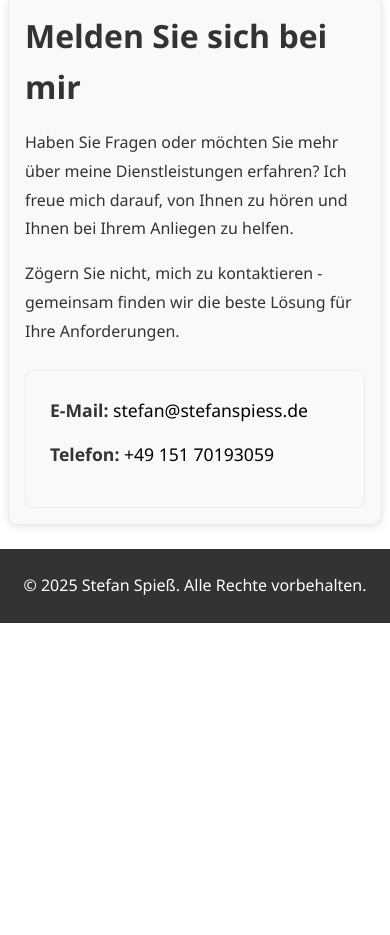
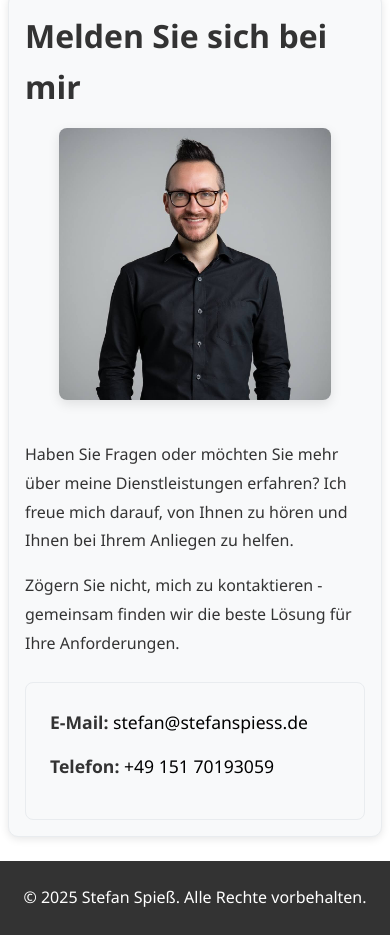
Before and after one commit to StefanSpiess/stefanspiess_de, a plain HTML site: page index.html in a window 390 px wide. Shown: the part 6020-6955 px from the top of the page. Before the commit the page ends 6643 px from the top, so only its background shows below. Drawn offline with Linux system fonts and the light colour scheme.

Commit message:
Add Stefan's professional image to contact section
- Integrate grey_black_business_stefan.jpg into 'Melden Sie sich bei mir' section
- Create responsive grid layout with image on the right (desktop) and top (mobile)
- Add hover effects and proper styling for the contact image
- Implement responsive design for tablets (768px) and smartphones (480px)
- Apply cache-busting parameter to image reference for consistency

```diff
--- a/index.html
+++ b/index.html
@@ -249,12 +249,21 @@
 
         <section class="content-section" id="kontakt">
             <h2>Melden Sie sich bei mir</h2>
-            <p>Haben Sie Fragen oder möchten Sie mehr über meine Dienstleistungen erfahren? Ich freue mich darauf, von Ihnen zu hören und Ihnen bei Ihrem Anliegen zu helfen.</p>
-            <p>Zögern Sie nicht, mich zu kontaktieren - gemeinsam finden wir die beste Lösung für Ihre Anforderungen.</p>
 
-            <div class="contact-info">
-                <p><strong>E-Mail:</strong> <a href="mailto:stefan@stefanspiess.de">stefan@stefanspiess.de</a></p>
-                <p><strong>Telefon:</strong> <a href="tel:+4915170193059">+49 151 70193059</a></p>
+            <div class="contact-section-container">
+                <div class="contact-text">
+                    <p>Haben Sie Fragen oder möchten Sie mehr über meine Dienstleistungen erfahren? Ich freue mich darauf, von Ihnen zu hören und Ihnen bei Ihrem Anliegen zu helfen.</p>
+                    <p>Zögern Sie nicht, mich zu kontaktieren - gemeinsam finden wir die beste Lösung für Ihre Anforderungen.</p>
+
+                    <div class="contact-info">
+                        <p><strong>E-Mail:</strong> <a href="mailto:stefan@stefanspiess.de">stefan@stefanspiess.de</a></p>
+                        <p><strong>Telefon:</strong> <a href="tel:+4915170193059">+49 151 70193059</a></p>
+                    </div>
+                </div>
+
+                <div class="contact-image">
+                    <img src="grey_black_business_stefan.jpg?v=9e84275" alt="Stefan Spieß - IT-Berater für Digitalisierung" loading="lazy">
+                </div>
             </div>
         </section>
     </main>
--- a/styles.css
+++ b/styles.css
@@ -303,6 +303,34 @@ a:hover {
     text-decoration: underline;
 }
 
+/* Contact Section Container with Image */
+.contact-section-container {
+    display: grid;
+    grid-template-columns: 2fr 1fr;
+    gap: 2rem;
+    align-items: start;
+    margin-top: 1rem;
+}
+
+.contact-image {
+    display: flex;
+    justify-content: center;
+    align-items: flex-start;
+}
+
+.contact-image img {
+    max-width: 100%;
+    height: auto;
+    border-radius: 8px;
+    box-shadow: 0 4px 12px var(--shadow);
+    transition: transform 0.3s ease, box-shadow 0.3s ease;
+}
+
+.contact-image img:hover {
+    transform: translateY(-4px);
+    box-shadow: 0 8px 20px var(--shadow);
+}
+
 /* Footer Styles */
 .footer {
     background: #333;
@@ -530,6 +558,22 @@ a:hover {
     .hero-greeting {
         font-size: 2.5rem;
     }
+
+    /* Mobile responsive contact section */
+    .contact-section-container {
+        grid-template-columns: 1fr;
+        gap: 1.5rem;
+    }
+
+    .contact-image {
+        order: -1; /* Image appears above text on mobile */
+        margin-bottom: 1rem;
+    }
+
+    .contact-image img {
+        max-width: 60%;
+        min-width: 200px;
+    }
 }
 
 /* Extra kleine Bildschirme - noch kompakter */
@@ -576,4 +620,10 @@ a:hover {
         padding: 1rem;
         margin: 1rem 0;
     }
+
+    /* Extra small screen contact section adjustments */
+    .contact-image img {
+        max-width: 80%;
+        min-width: 180px;
+    }
 }
```
Also changed, not shown: grey_black_business_stefan.jpg (added).
